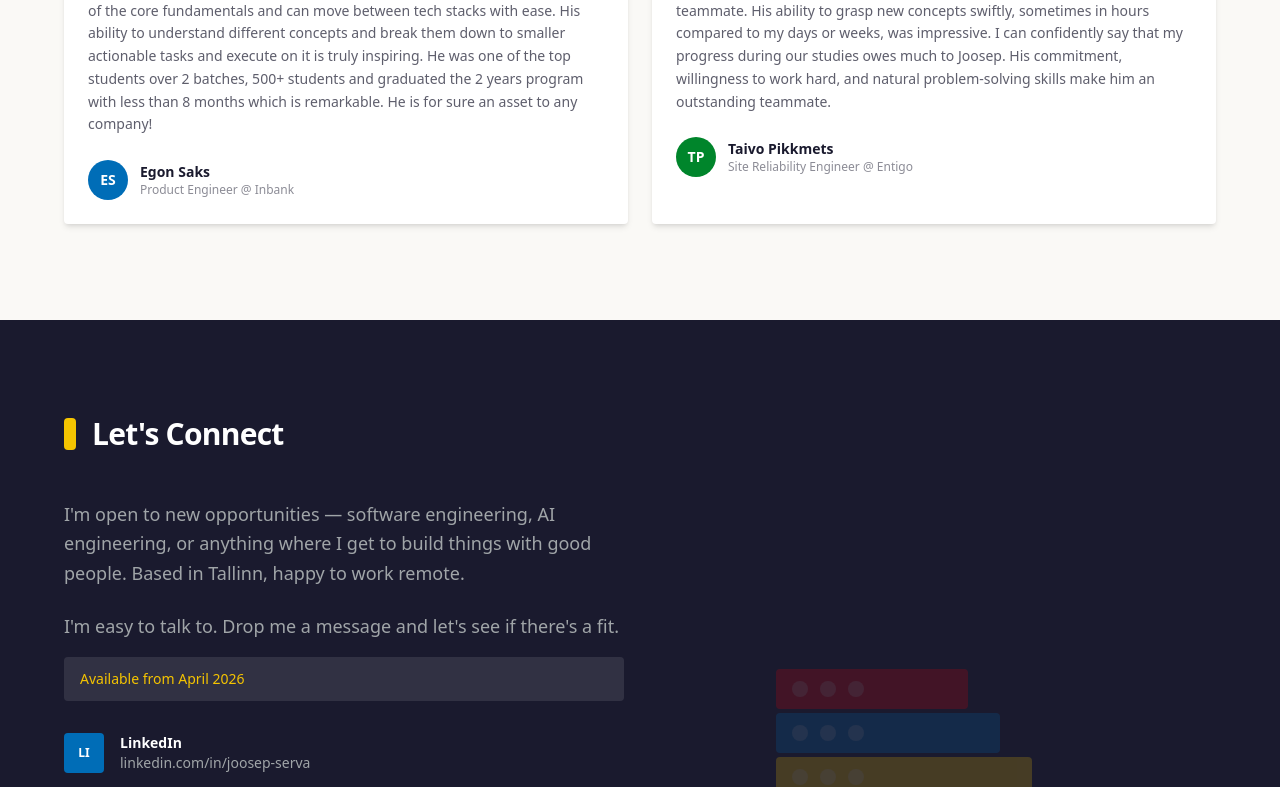
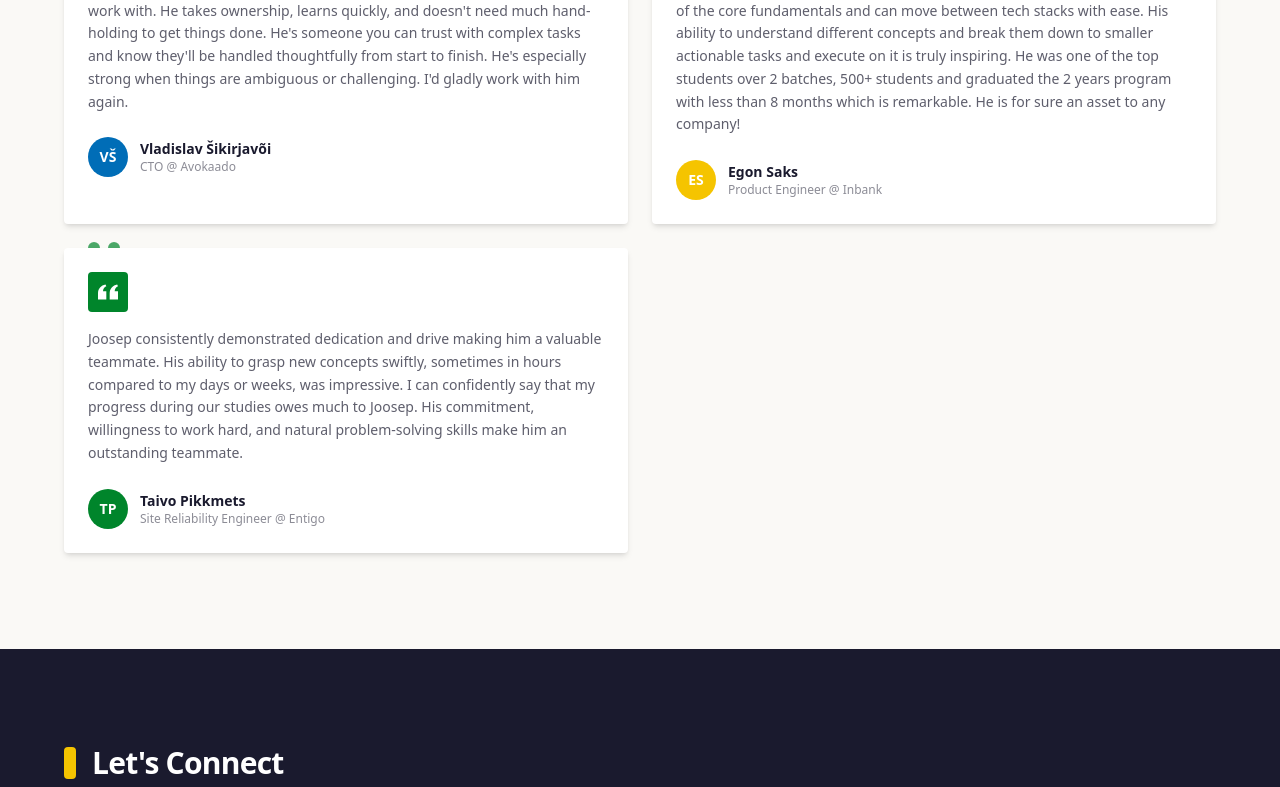
Before and after one commit to jserva90/portfolio, a Next.js app: page / in a window 1280 px wide. Shown: the part 4720-5507 px from the top of the page. Built offline with nearby package versions, Linux system fonts and the light colour scheme.

Commit message:
update testimonials

```diff
--- a/src/app/cv/page.tsx
+++ b/src/app/cv/page.tsx
@@ -34,8 +34,8 @@ export default function CV() {
             <h1 className="text-3xl font-extrabold tracking-tight">
               Joosep Serva
             </h1>
-            <span className="rounded-sm bg-[#f5c400] px-3 py-1 text-xs font-bold text-[#1a1a2e]">
-              Available from April 2026
+            <span className="rounded-sm bg-[#00852b] px-3 py-1 text-xs font-bold text-[#1a1a2e]">
+              Available
             </span>
           </div>
           <p className="mt-1 text-base text-gray-600">
@@ -95,8 +95,8 @@ export default function CV() {
             </li>
             <li>
               Designed a multi-stage processing pipeline — extracting document
-              structure, building data models, and generating business logic
-              and decision rules from PDFs and DOCX
+              structure, building data models, and generating business logic and
+              decision rules from PDFs and DOCX
             </li>
             <li>
               Built stateful AI agents with LangGraph for contract editing and
@@ -124,8 +124,8 @@ export default function CV() {
             </li>
             <li>
               The scalable architecture made it trivial to spin up new bots —
-              the insurance team&apos;s &ldquo;Kindlustusguru&rdquo; was set up with
-              minimal effort and won Project of the Year at LHV Summer Days
+              the insurance team&apos;s &ldquo;Kindlustusguru&rdquo; was set up
+              with minimal effort and won Project of the Year at LHV Summer Days
             </li>
             <li>
               Created a Slack-integrated incident routing app that uses AI to
@@ -147,8 +147,8 @@ export default function CV() {
             location="Tallinn, On-site"
           >
             <li>
-              Java development in a consultancy setting with extreme
-              programming and pair programming practices
+              Java development in a consultancy setting with extreme programming
+              and pair programming practices
             </li>
           </Entry>
 
--- a/src/components/Contact.tsx
+++ b/src/components/Contact.tsx
@@ -22,8 +22,8 @@ export function Contact() {
               I&apos;m easy to talk to. Drop me a message and let&apos;s see if
               there&apos;s a fit.
             </p>
-            <p className="mb-8 rounded-sm bg-white/10 px-4 py-3 text-sm text-lego-yellow">
-              Available from April 2026
+            <p className="mb-8 rounded-sm bg-white/10 px-4 py-3 text-sm text-lego-green">
+              Available
             </p>
 
             <div className="space-y-4">
--- a/src/components/Testimonials.tsx
+++ b/src/components/Testimonials.tsx
@@ -2,9 +2,18 @@ import { SectionHeader } from "./SectionHeader";
 
 const testimonials = [
   {
+    name: "Vladislav Šikirjavõi",
+    role: "CTO @ Avokaado",
+    color: "bg-lego-blue",
+    linkedin: "https://www.linkedin.com/in/vladislav-sikirjavoi/",
+    quote:
+      "I worked with Joosep and really appreciated how reliable and easy he is to work with. He takes ownership, learns quickly, and doesn't need much hand-holding to get things done. He's someone you can trust with complex tasks and know they'll be handled thoughtfully from start to finish. He's especially strong when things are ambiguous or challenging. I'd gladly work with him again.",
+  },
+  {
     name: "Egon Saks",
     role: "Product Engineer @ Inbank",
-    color: "bg-lego-blue",
+    color: "bg-lego-yellow",
+    linkedin: "https://www.linkedin.com/in/egonsaks/",
     quote:
       "Joosep is brilliant and gifted software engineer! He has strong understanding of the core fundamentals and can move between tech stacks with ease. His ability to understand different concepts and break them down to smaller actionable tasks and execute on it is truly inspiring. He was one of the top students over 2 batches, 500+ students and graduated the 2 years program with less than 8 months which is remarkable. He is for sure an asset to any company!",
   },
@@ -12,6 +21,7 @@ const testimonials = [
     name: "Taivo Pikkmets",
     role: "Site Reliability Engineer @ Entigo",
     color: "bg-lego-green",
+    linkedin: "https://www.linkedin.com/in/taivo-pikkmets/",
     quote:
       "Joosep consistently demonstrated dedication and drive making him a valuable teammate. His ability to grasp new concepts swiftly, sometimes in hours compared to my days or weeks, was impressive. I can confidently say that my progress during our studies owes much to Joosep. His commitment, willingness to work hard, and natural problem-solving skills make him an outstanding teammate.",
   },
@@ -48,7 +58,12 @@ export function Testimonials() {
                 {t.quote}
               </p>
 
-              <div className="flex items-center gap-3">
+              <a
+                href={t.linkedin}
+                target="_blank"
+                rel="noopener noreferrer"
+                className="group flex items-center gap-3"
+              >
                 <div
                   className={`flex h-10 w-10 items-center justify-center rounded-full ${t.color} text-sm font-bold text-white`}
                 >
@@ -61,7 +76,7 @@ export function Testimonials() {
                   <p className="text-sm font-bold text-foreground">{t.name}</p>
                   <p className="text-xs text-foreground/50">{t.role}</p>
                 </div>
-              </div>
+              </a>
             </div>
           ))}
         </div>
```
